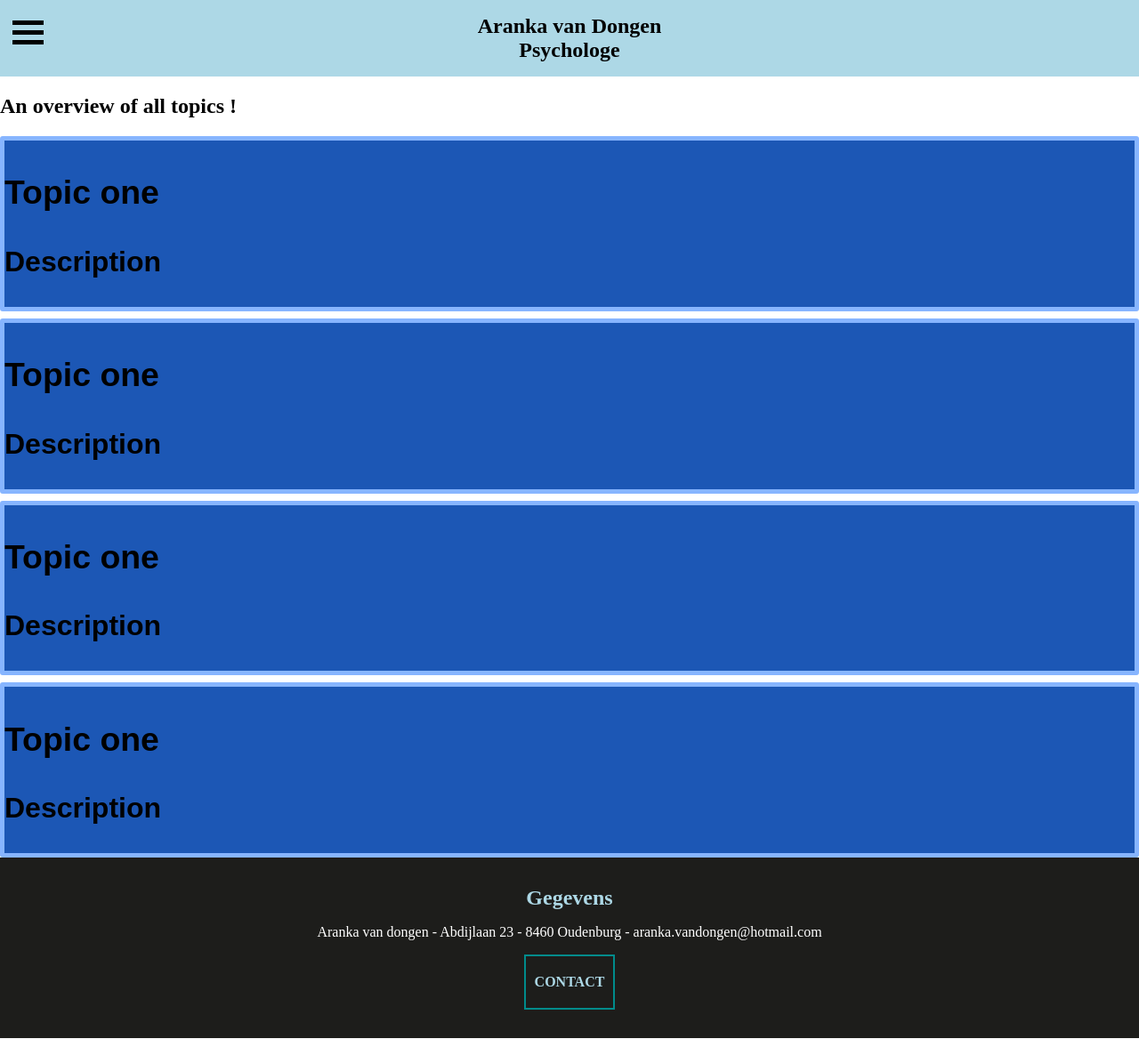
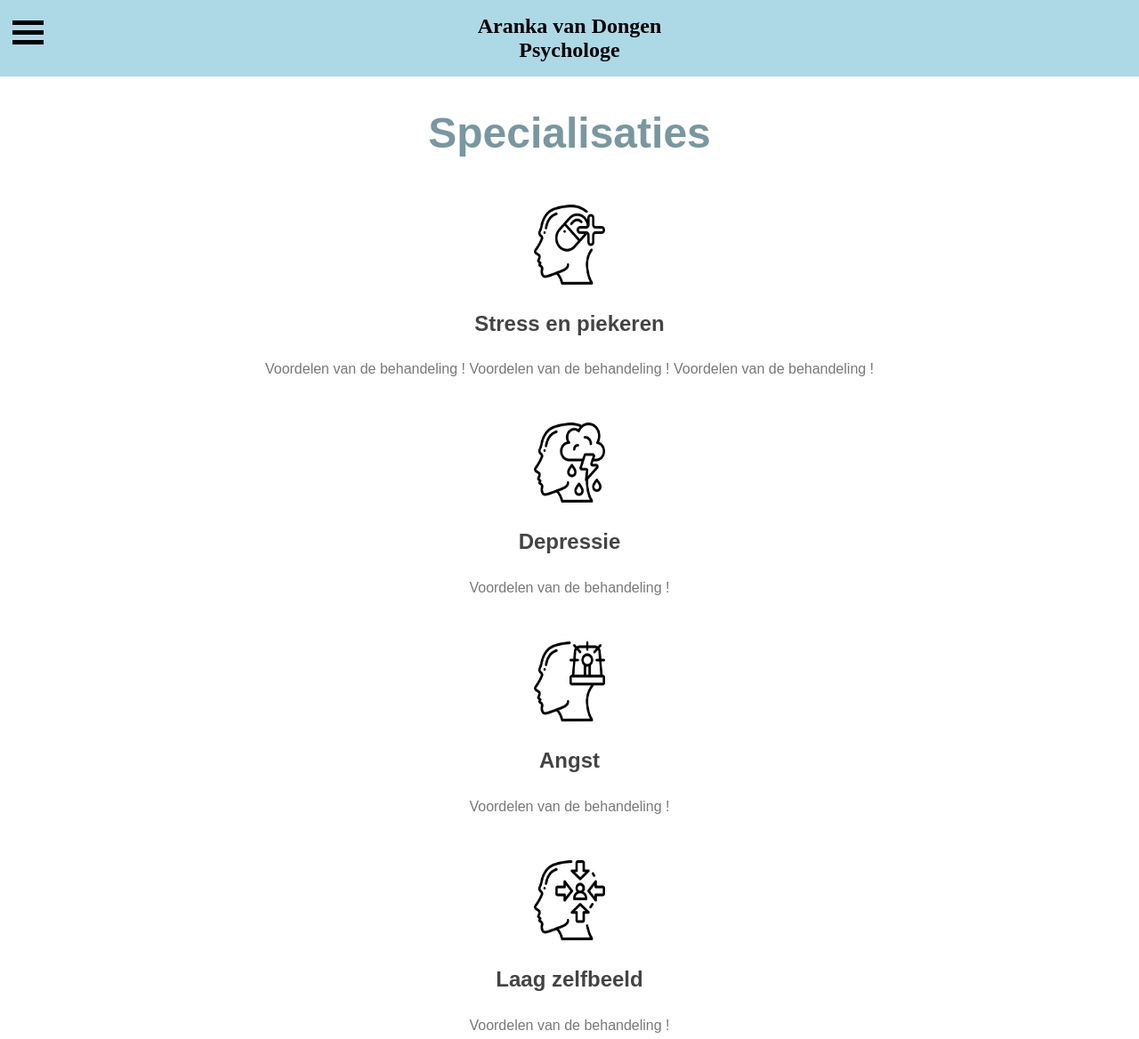
Before and after one commit to alexandersels/psyte, a plain HTML site: page index.html in a window 1280 px wide. Shown: the top 1168 px of the page at 89% size. Drawn offline with Linux system fonts and the light colour scheme.

Commit message:
feature: Added folder with images and template for "topics"

```diff
--- a/index.html
+++ b/index.html
@@ -39,45 +39,57 @@
             </li>
         </ul>
     </nav>
-    <section id="topic-overview">
-        <h1 class="section-title">An overview of all topics !</h1>
+    <section id="specialisaties" class="container">
+        <h2 class="container-title">Specialisaties</h2>
         <div class="topic__list">
             <article class="topic">
-                <h1 class="topic__title">Topic one</h1>
-                <p class="topic__description">Description</p>
+                <img src="images/stress.png" alt="">
+                <h4 class="topic__title">Stress en piekeren</h4>
+                <p class="topic__description">Voordelen van de behandeling ! Voordelen van de behandeling ! Voordelen
+                    van de behandeling !</p>
             </article>
             <article class="topic">
-                <h1 class="topic__title">Topic one</h1>
-                <p class="topic__description">Description</p>
+                <img src="images/depressie.png" alt="">
+                <h4 class="topic__title">Depressie</h4>
+                <p class="topic__description">Voordelen van de behandeling !</p>
             </article>
             <article class="topic">
-                <h1 class="topic__title">Topic one</h1>
-                <p class="topic__description">Description</p>
+                <img src="images/angst.png" alt="">
+                <h4 class="topic__title">Angst</h4>
+                <p class="topic__description">Voordelen van de behandeling !</p>
             </article>
             <article class="topic">
-                <h1 class="topic__title">Topic one</h1>
-                <p class="topic__description">Description</p>
+                <img src="images/zelfbeeld.png" alt="">
+                <h4 class="topic__title">Laag zelfbeeld</h4>
+                <p class="topic__description">Voordelen van de behandeling !</p>
+            </article>
+            <article class="topic">
+                <img src="images/relaties.png" alt="">
+                <h4 class="topic__title">Relaties</h4>
+                <p class="topic__description">Voordelen van de behandeling !</p>
+            </article>
+            <article class="topic">
+                <img src="images/emoties.png" alt="">
+                <h4 class="topic__title">Omgaan met emoties</h4>
+                <p class="topic__description">Voordelen van de behandeling !</p>
+            </article>
+            <article class="topic">
+                <img src="images/mindfulness.png" alt="">
+                <h4 class="topic__title">Mindfulness</h4>
+                <p class="topic__description">Voordelen van de behandeling !</p>
             </article>
         </div>
     </section>
+    <section id="doelgroepen" class="container-title">
+        <h2 class="container-title">Doelgroepen</h2>
+        <!--        <div>Jong volwassenen</div>-->
+        <!--        <div>Volwassenen</div>-->
+        <!--        <div>Ouderen</div>-->
+    </section>
 
     <!--    <div>Over mij</div>-->
-    <!--    <div></div>-->
-    <!--    <div>Hulpvraag-->
-    <!--        <div>Stress en piekeren</div>-->
-    <!--        <div>Depressie</div>-->
-    <!--        <div>Angst</div>-->
-    <!--        <div>Laag zelfbeeld</div>-->
-    <!--        <div>Relaties</div>-->
-    <!--        <div>Omgaan met emoties</div>-->
-    <!--        <div>Mindfulness</div>-->
-    <!--    </div>-->
     <!--    <div>Doelgroepen-->
-    <!--        <div>Jong volwassenen</div>-->
-    <!--        <div>Volwassenen</div>-->
-    <!--        <div>Ouderen</div>-->
-    <!--    </div>-->
-    <!--    <div></div>-->
+
     <!--    <div>Werkwijze en Visie</div>-->
     <!--    <div></div>-->
     <!--    <div>Contact</div>-->
@@ -87,6 +99,13 @@
         <h2>Gegevens</h2>
         <p>Aranka van dongen - Abdijlaan 23 - 8460 Oudenburg - aranka.vandongen@hotmail.com</p>
         <a href="#">CONTACT</a>
+        <div>Icons made by
+            <a href="https://www.flaticon.com/authors/smashicons" title="Smashicons">Smashicons</a>
+            from
+            <a href="https://www.flaticon.com/" title="Flaticon">www.flaticon.com</a>
+            is licensed by
+            <a href="http://creativecommons.org/licenses/by/3.0/" title="Creative Commons BY 3.0" target="_blank">CC 3.0 BY</a>
+        </div>
     </div>
 </footer>
 <script src="shared.js"></script>
--- a/main.css
+++ b/main.css
@@ -1,3 +1,7 @@
+@import url('https://fonts.googleapis.com/css?family=Roboto:100,400,900');
+@import url('https://fonts.googleapis.com/css?family=Anton');
+@import url('https://fonts.googleapis.com/css?family=Montserrat:400,700');
+
 * {
     box-sizing: border-box;
 }
@@ -6,7 +10,9 @@ html {
     height: 100%;
 }
 
+
 body {
+
     margin: 0;
     display: grid;
     grid-template-rows: fit-content(5rem) auto fit-content(8rem);
@@ -102,29 +108,44 @@ main {
     width: 100%;
 }
 
+.container-title {
+    text-align: center;
+    font-family: "Playfair Display", sans-serif;
+    font-size: 3rem;
+    font-weight: 700;
+    line-height: 3rem;
+    color: #7997A1;
+}
+
+.topic {
+    text-align: center;
+    font-family: "Muli", sans-serif;
+    width: 100%;
+    color: rgb(120, 120, 120);
+    padding: 1rem 2rem;
+}
+
+.topic img {
+    height: 90px;
+    width: 80px;
+}
 .topic__list {
     display: grid;
     grid-template-columns: 1fr;
-    grid-row-gap: 0.5rem;
     justify-items: center;
 }
 
-.topic {
-    width: 100%;
-    border: 5px solid #87b5ff;
-    border-radius: 3px;
-    font-size: 2em;
-    font-family: sans-serif;
-    font-weight: bold;
-    background-color: #1c57b5
+.topic__title {
+    font-size: 1.5rem;
+    color: rgb(68, 68, 68);
+    font-weight: 700;
+    line-height: 1rem;
 }
 
-.topic-title {
-
-}
-
-.topic-description {
-
+.topic__description {
+    font-size: 1rem;
+    font-weight: 300;
+    line-height: 1.5rem;
 }
 
 .footer {
```
Also changed, not shown: images/angst.png (added), images/depressie.png (added), images/emoties.png (added), images/mindfulness.png (added), images/relaties.png (added), images/stress.png (added), images/zelfbeeld.png (added).
